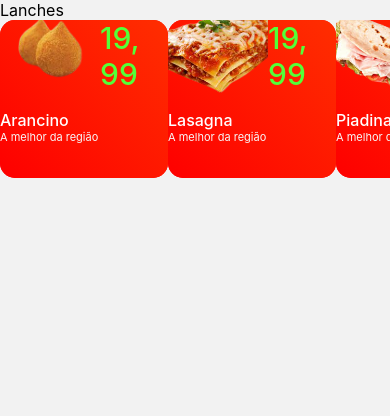
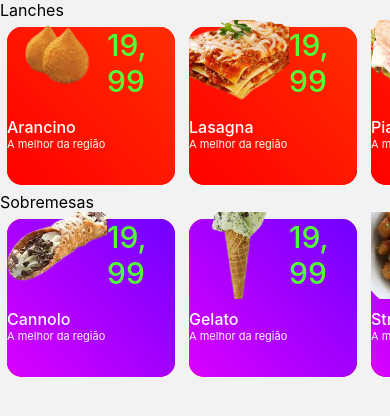
Before and after one commit to RestaurantePam/Spaghetti-house, a React Native app: screen /home in a window 390 px wide. Shown: the top 416 px of the page. Built offline with nearby package versions, Linux system fonts and the light colour scheme.

Commit message:
Adicionado espaçamento entre cards de produtos

```diff
--- a/src/components/ProductCard/index.jsx
+++ b/src/components/ProductCard/index.jsx
@@ -22,10 +22,10 @@ function getBgColor(mode){
     return bgColorsByMode[mode]? bgColorsByMode[mode] : bgColorsByMode['snack']
 }
 
-function ProductCard({title, description, price, img, mode}){
+function ProductCard({title, description, price, img, mode, style}){
     const priceParts = price.split(',')
     return (
-        <Container>
+        <Container style={style}>
             <LinearGradient
                 colors={getBgColor(mode)}
                 style={styles.gradientBg}
--- a/src/components/ProductRow/index.jsx
+++ b/src/components/ProductRow/index.jsx
@@ -8,10 +8,12 @@ function ProductRow({products}){
             data={products}
             keyExtractor={(item) => item.id}
             horizontal
+
             renderItem={({item}) => {
                 return (
                     <ProductCard
                         {...item}
+                        style={{margin:7}}
                     />
                 )
             }}
--- a/src/screens/Home/index.jsx
+++ b/src/screens/Home/index.jsx
@@ -21,6 +21,18 @@ function Home(){
                         }
                     })}
                 />
+                <SectionTitle>Sobremesas</SectionTitle>
+                <ProductRow
+                    products={products.filter(product => product.type==='dessert').map(product => {
+                        return {
+                            description:product.description,
+                            img:product.img,
+                            mode:product.type,
+                            price:product.price,
+                            title:product.name
+                        }
+                    })}
+                />
 
             </SafeAreaView>
         </>
```
